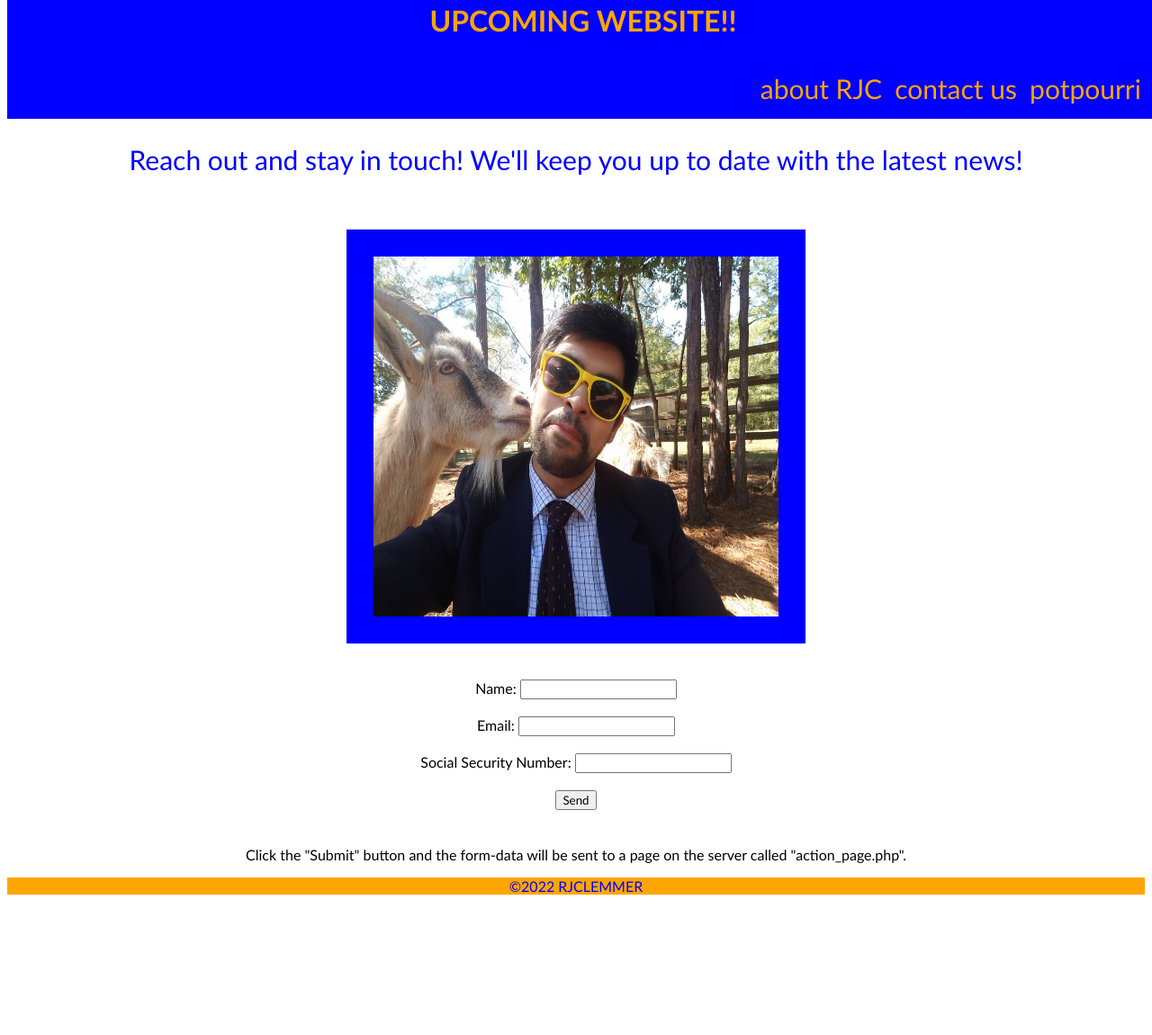
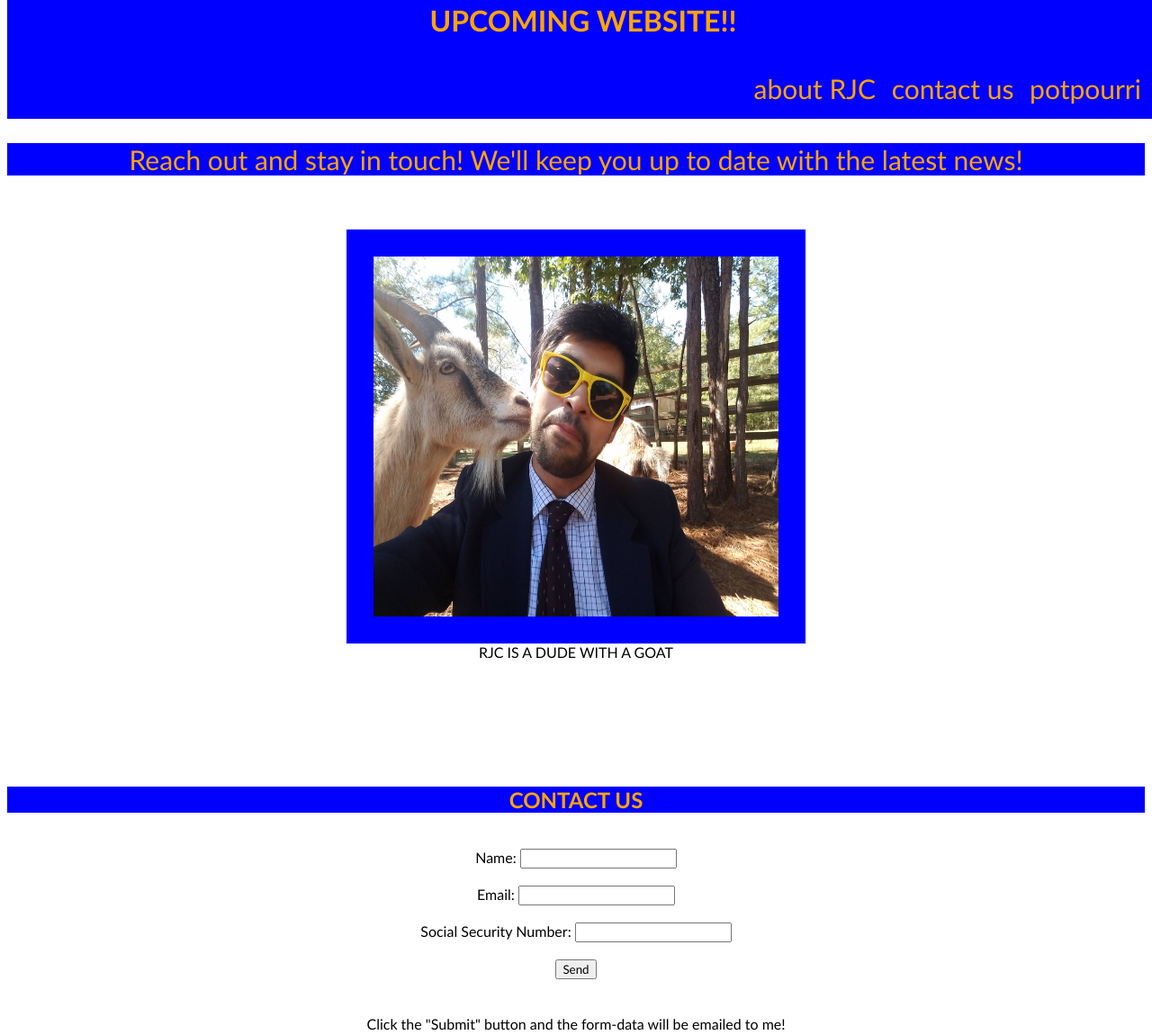
Before and after one commit to rjclemmer/miniproject, a plain HTML site: page index.html in a window 1280 px wide. Shown: the part 18-1168 px from the top of the page at 90% size. Before the commit the page ends 1020 px from the top, so only its background shows below. Drawn offline with Linux system fonts and the light colour scheme.

Commit message:
made links functional, added potpourri, and styled css

```diff
--- a/assets/style.css
+++ b/assets/style.css
@@ -40,19 +40,29 @@ li{
     left: 0;
 }
 
+a{
+    color: orange;
+    text-decoration: none;
+}
+
 .padding-top{
     padding-top:120px;
     padding-bottom: 60px;
 }
 
 p1{
-    color:blue;
+    background-color: blue;
+    color:orange;
     font-size: 30px;
     text-align: center;
     display: block;
     margin-top: 30px;
 }
 
+h2{
+    background-color: blue;
+    color: orange;
+}
 footer{
     display: block;
     text-align: center;
@@ -96,15 +106,14 @@ form{
     padding-left: 10px;
     padding-right: 20px;
 }
-/*
-form{
-    display: flex;
-    flex-direction: column;
-    text-align: left;
+
+.form{
+
+    text-align: center;
 }
 
-input{
-    display: flex;
-    flex-direction: column;
-    text-align: right;
+.potpourri{
+    font-size: x-large;
+    color: orange;
+    background-color: blue;
 }
--- a/index.html
+++ b/index.html
@@ -11,9 +11,15 @@
             <h1>UPCOMING WEBSITE!!</h1>
             <nav>
                 <ul>
-                    <li id="ul1" href="">about RJC</li>
-                    <li id="ul2">contact us</li>
-                    <li id="ul3">potpourri</li>
+                    <li id="ul1">
+                        <a href="#aboutme">about RJC</a>
+                    </li>
+                    <li id="ul2">
+                        <a href="#form">contact us</a>
+                    </li>
+                    <li id="ul3">
+                        <a href="#potpourri">potpourri</a>
+                    </li>
                 </ul>
             </nav>
         </header>
@@ -23,11 +29,13 @@
             <p1>Reach out and stay in touch! We'll keep you up to date with the latest news!</p1>
         </section>
         <section>
-            <img src="./images/goat.jpg" alt="goat" class="padding">
+            <img src="./images/goat.jpg" alt="goat" class="padding" id="aboutme">
+            <figcaption class="centertext">RJC IS A DUDE WITH A GOAT</figcaption>
         </section>
 
-        <section class="center">
-            <form action="mailto:clemmer.robert.j@gmail.com">
+        <section id="form" class="center padding-top centertext">
+            <h2>CONTACT US</h2>
+            <form class="form" action="mailto:clemmer.robert.j@gmail.com">
                 <label for="fname">Name:</label>
                 <input type="text" id="fname" name="fname"><br><br>
                 <label for="email">Email:</label>
@@ -37,8 +45,12 @@
                 <input type="submit" value="Send">
               </form>
 
-              <p class="centertext">Click the "Submit" button and the form-data will be sent to a page on the
-              server called "action_page.php".</p>
+              <p class="centertext">Click the "Submit" button and the form-data will be emailed to me!</p>
+        </section>
+
+        <section class="centertext padding-top" id="potpourri">
+            <h2 class="potpourri">POTPOURRI</h2>
+                <p>COMING SOON!</p>
         </section>
 
     </body>
```
